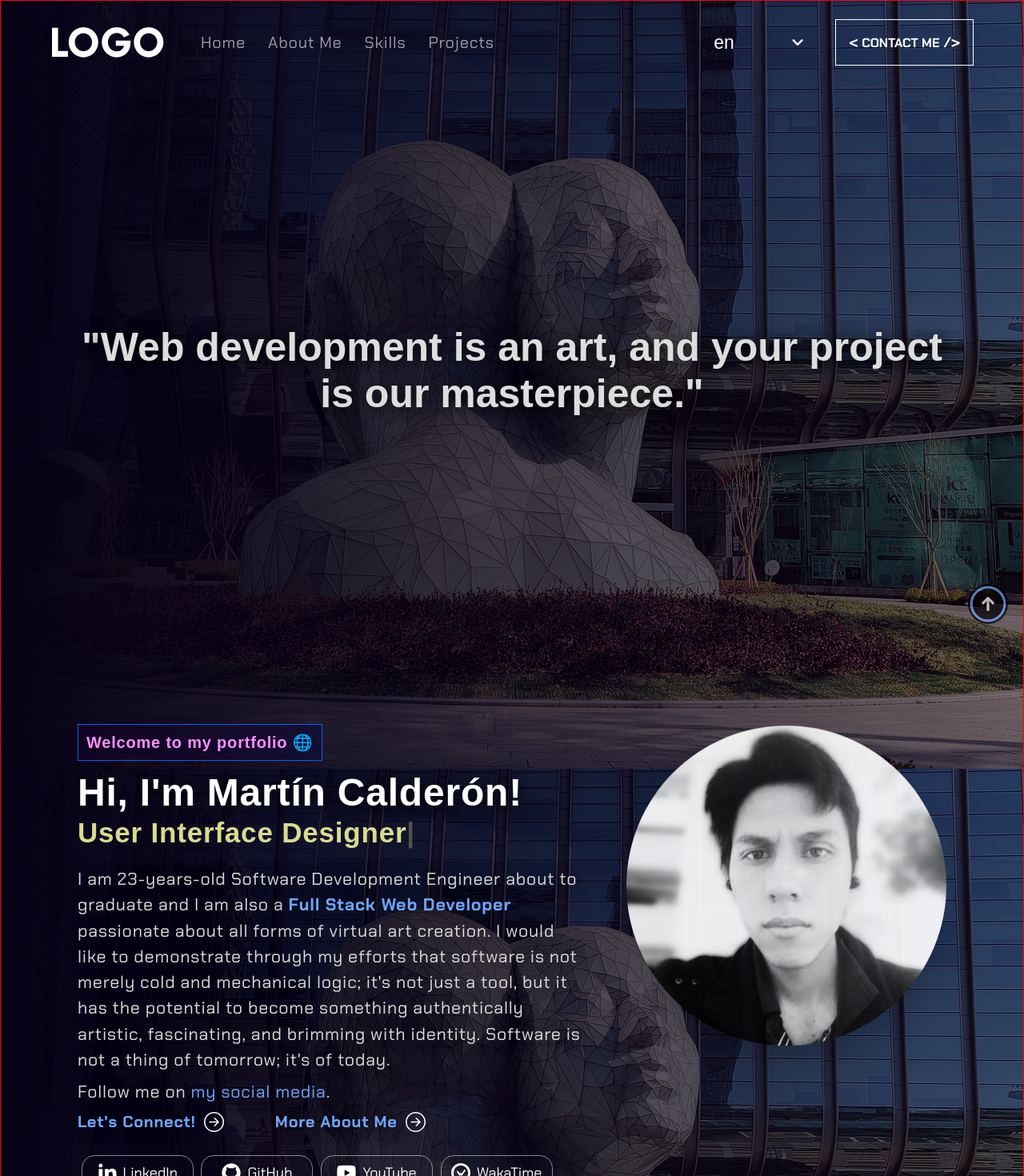
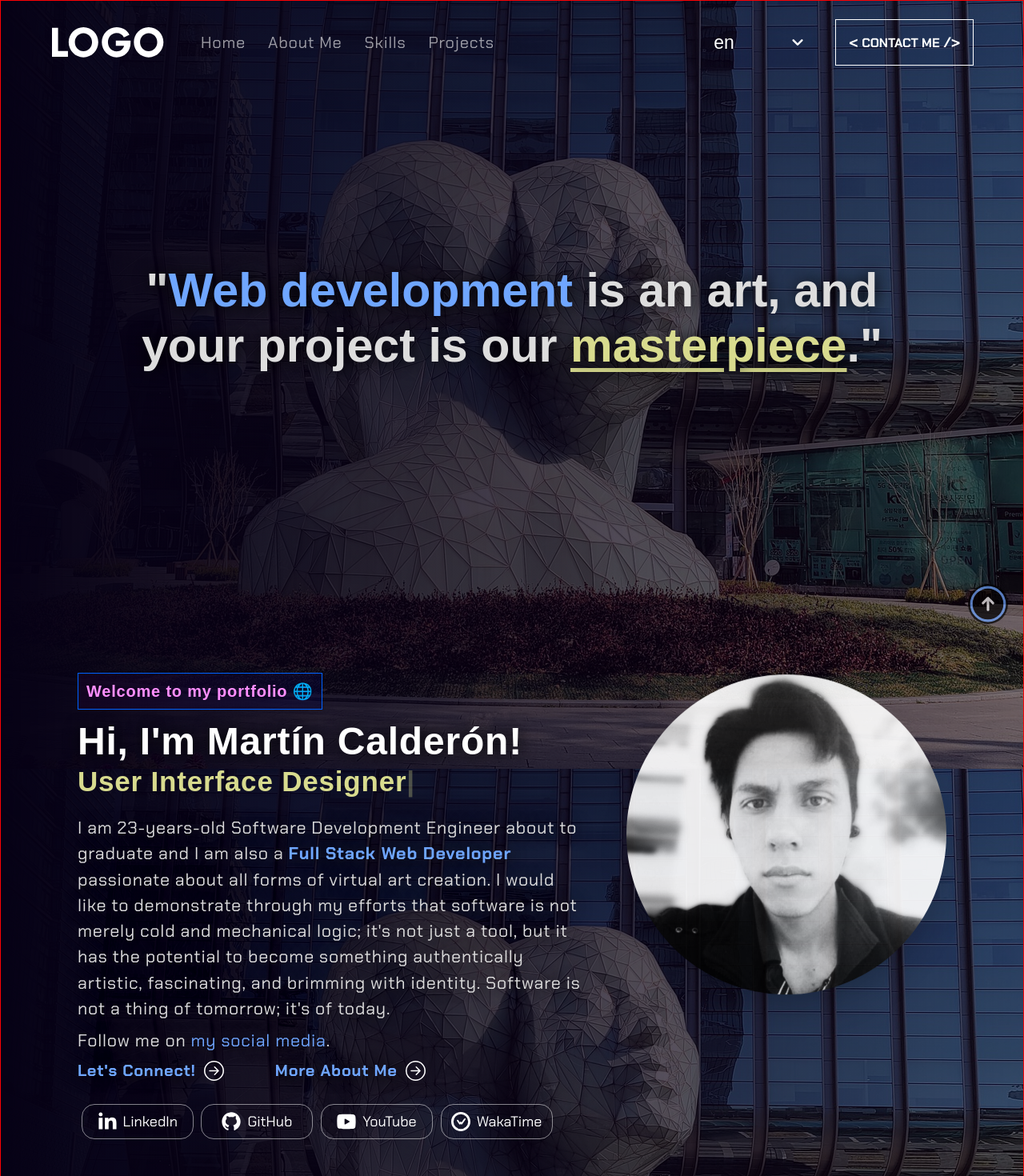
Before and after one commit to ThePushMaker/My_Portfolio_React_Vite, a React (Vite) app: page / in a window 1280 px wide. Shown: the top 1470 px of the page at 80% size. Built offline with nearby package versions, Linux system fonts and the light colour scheme; a web font is replaced by a local one.

Commit message:
feat: center slogan

```diff
--- a/src/components/Banner/Banner.jsx
+++ b/src/components/Banner/Banner.jsx
@@ -46,9 +46,20 @@ const Banner = () => {
 
   return(
     <>
-      <section className="banner px-6 md:px-14 lg:px-24 text-center md:text-start mt-0 pt-[260px] pb-[40px]" id="home">
-        <div className="mt-36 mb-96">
-          <h2 className={paragraphStyles}>{'"'}{t(`banner.slogan`)}{'."'}</h2>
+      <section className="banner px-6 md:px-14 lg:px-24 text-center md:text-start mt-0" id="home">
+        <div className="h-screen flex items-center mb-10">
+          <h2 className={`${paragraphStyles} text-[3.7rem] w-[90%] mx-auto`}>
+            {'"'}
+            {t(`banner.slogan1`)}
+            <bold className="text-link_color">
+              {t(`banner.slogan2`)}
+            </bold>
+            {t(`banner.slogan3`)}
+            <bold className="text-highlighted_text_color underline underline-offset-8">
+              {t(`banner.slogan4`)}
+            </bold>
+            {'."'}
+          </h2>
         </div>
         <div className="container mx-auto flex">
           <div className="items-center flex flex-wrap">
--- a/src/data/es/projects.json
+++ b/src/data/es/projects.json
@@ -2,7 +2,7 @@
   "description": "Me especializo en crear soluciones tecnológicas, desde plataformas web sólidas hasta interfaces expresivas y funcionales. Me comprometo continuamente con la comunidad de desarrollo, motivado por mi pasión por la creación, la búsqueda de la excelencia en el diseño y el deseo constante de contribuir al éxito de mis contratistas y la comunidad en general",
   "categories": [
     {
-      "category": "Apps y Platformas Web",
+      "category": "Apps y Plataformas Web",
       "description": "Puedo crear soluciones web multiplataforma que se adapten a sus necesidades específicas. Desde la planificación y documentación hasta la implementación y el mantenimiento, mi compromiso es brindarle la mejor plataforma web y aplicaciones que maximizarán la productividad y gestión de su empresa",
       "projects": [
         {
--- a/src/routes.js
+++ b/src/routes.js
@@ -21,11 +21,11 @@ export const routes = {
   'Home': '/',
   'Projects': '/projects',
     'Web Platforms & Applications': '/projects/web-apps',
-    'Apps y Platformas web': '/projects/web-apps',
+    'Apps y Plataformas Web': '/projects/web-apps',
     'Interface Design': '/projects/designs',
     'Diseño de Interfaces': '/projects/designs',
     'Community Contributions': '/projects/community',
-    'Contribuciones a la Comunidad': '/projects/community',
+    'Contribuciones a Comunidad': '/projects/community',
 };
 
 export const NavbarRoutesHome = [
--- a/src/translations/en/global.json
+++ b/src/translations/en/global.json
@@ -11,7 +11,10 @@
     "WakaTime Stats": "WakaTime Stats"
   },
   "banner": {
-    "slogan": "Web development is an art, and your project is our masterpiece",
+    "slogan1": "",
+    "slogan2": "Web development",
+    "slogan3": " is an art, and your project is our ",
+    "slogan4": "masterpiece",
     "welcome": "Welcome to my portfolio",
     "hi": "Hi, I'm Martín Calderón!",
     "description_p1": "I am 23-years-old Software Development Engineer about to graduate and I am also a ",
--- a/src/translations/es/global.json
+++ b/src/translations/es/global.json
@@ -10,7 +10,10 @@
     "WakaTime Stats": "Estadísticas WakaTime"
   },
   "banner": {
-    "slogan": "El desarrollo web es un arte y tu proyecto es nuestra obra maestra",
+    "slogan1": "El ",
+    "slogan2": "desarrollo web",
+    "slogan3": " es un arte y tu proyecto es nuestra ",
+    "slogan4": "obra maestra",
     "welcome": "Bienvenido a mi portafolio",
     "hi": "Hola, soy Martín Calderón!",
     "description_p1": "Tengo 23 años de edad, soy Ingeniero en Desarrollo de Software proximo a egresar y ",
```
Also changed, not shown: src/index.css (line endings or trailing spaces).
